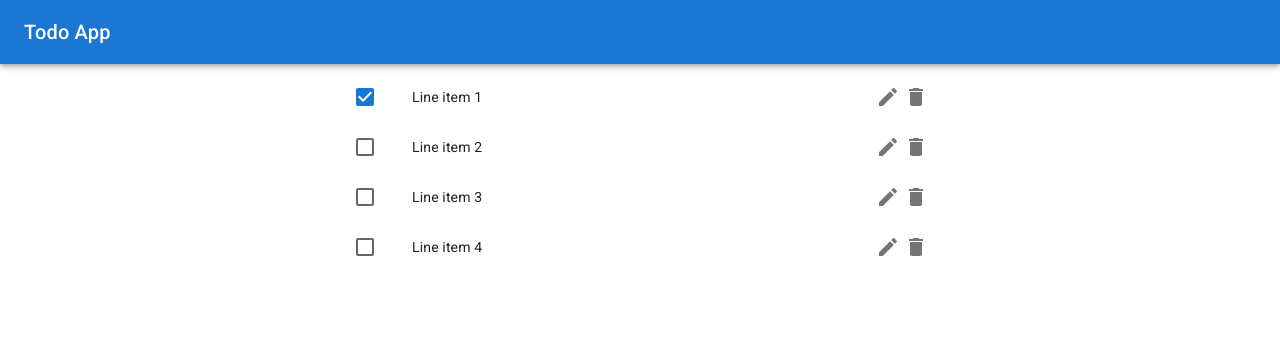
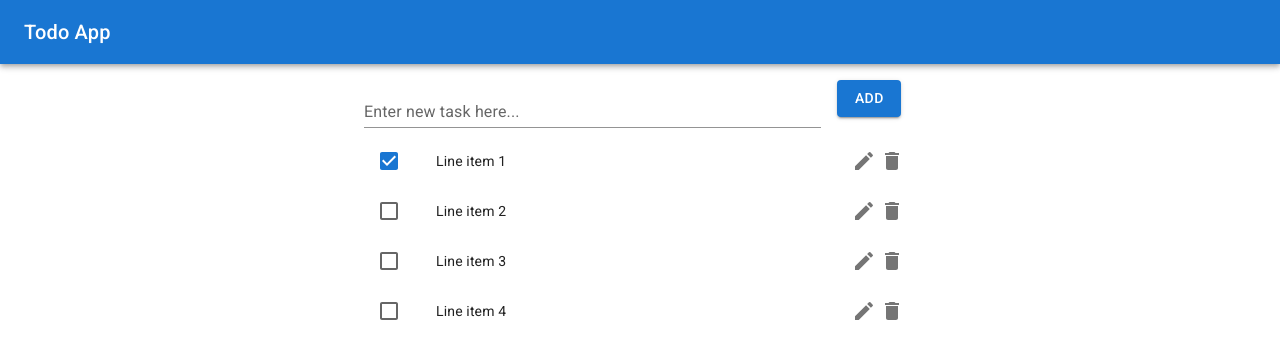
Before and after one commit to dominikcebula/gcp-gke-hexagonal-todo-service-ui, a React (Create React App) app: page / in a window 1280 px wide. Shown: the top 358 px of the page. Built offline with nearby package versions, Linux system fonts and the light colour scheme.

Commit message:
Adding app skeleton

```diff
--- a/src/App.js
+++ b/src/App.js
@@ -1,12 +1,17 @@
 import * as React from "react";
+import Container from "@mui/material/Container";
 import AppTopBar from "./AppTopBar";
+import CreateTodoItem from "./CreateTodoItem";
 import TodosList from "./TodosList";
 
 function App() {
   return (
     <>
       <AppTopBar />
-      <TodosList />
+      <Container maxWidth="sm" sx={{ marginTop: "1rem" }}>
+        <CreateTodoItem />
+        <TodosList />
+      </Container>
     </>
   );
 }
--- /dev/null
+++ b/src/CreateTodoItem.js
@@ -0,0 +1,22 @@
+import * as React from "react";
+import Button from "@mui/material/Button";
+import Grid from "@mui/material/Grid";
+import TextField from "@mui/material/TextField";
+
+export default function CreateTodoItem() {
+  return (
+    <Grid container spacing={2}>
+      <Grid item xs={10}>
+        <TextField
+          label="Enter new task here..."
+          id="fullWidth"
+          variant="standard"
+          sx={{ width: "100%", height: "100%" }}
+        />
+      </Grid>
+      <Grid item xs={2}>
+        <Button variant="contained">Add</Button>
+      </Grid>
+    </Grid>
+  );
+}
--- a/src/TodosList.js
+++ b/src/TodosList.js
@@ -1,5 +1,4 @@
 import * as React from "react";
-import Box from "@mui/material/Box";
 import List from "@mui/material/List";
 import ListItem from "@mui/material/ListItem";
 import ListItemButton from "@mui/material/ListItemButton";
@@ -7,7 +6,7 @@ import ListItemIcon from "@mui/material/ListItemIcon";
 import ListItemText from "@mui/material/ListItemText";
 import Checkbox from "@mui/material/Checkbox";
 import IconButton from "@mui/material/IconButton";
-import EditIcon from '@mui/icons-material/Edit';
+import EditIcon from "@mui/icons-material/Edit";
 import DeleteIcon from "@mui/icons-material/Delete";
 
 export default function TodosList() {
@@ -27,12 +26,7 @@ export default function TodosList() {
   };
 
   return (
-    <Box
-      display="flex"
-      justifyContent="center"
-      minHeight="100vh"
-    >
-      <List sx={{ width: "100%", maxWidth: 600 }}>
+    <List>
       {[0, 1, 2, 3].map((value) => {
         const labelId = `checkbox-list-label-${value}`;
 
@@ -71,6 +65,5 @@ export default function TodosList() {
         );
       })}
     </List>
-    </Box>
   );
 }
--- a/src/index.css
+++ /dev/null
@@ -1,13 +0,0 @@
-body {
-  margin: 0;
-  font-family: -apple-system, BlinkMacSystemFont, 'Segoe UI', 'Roboto', 'Oxygen',
-    'Ubuntu', 'Cantarell', 'Fira Sans', 'Droid Sans', 'Helvetica Neue',
-    sans-serif;
-  -webkit-font-smoothing: antialiased;
-  -moz-osx-font-smoothing: grayscale;
-}
-
-code {
-  font-family: source-code-pro, Menlo, Monaco, Consolas, 'Courier New',
-    monospace;
-}
--- a/src/index.js
+++ b/src/index.js
@@ -1,6 +1,5 @@
 import React from "react";
 import ReactDOM from "react-dom/client";
-import "./index.css";
 import App from "./App";
 import CssBaseline from "@mui/material/CssBaseline";
 
```
Lines whose indentation alone changed are shown as unchanged.
